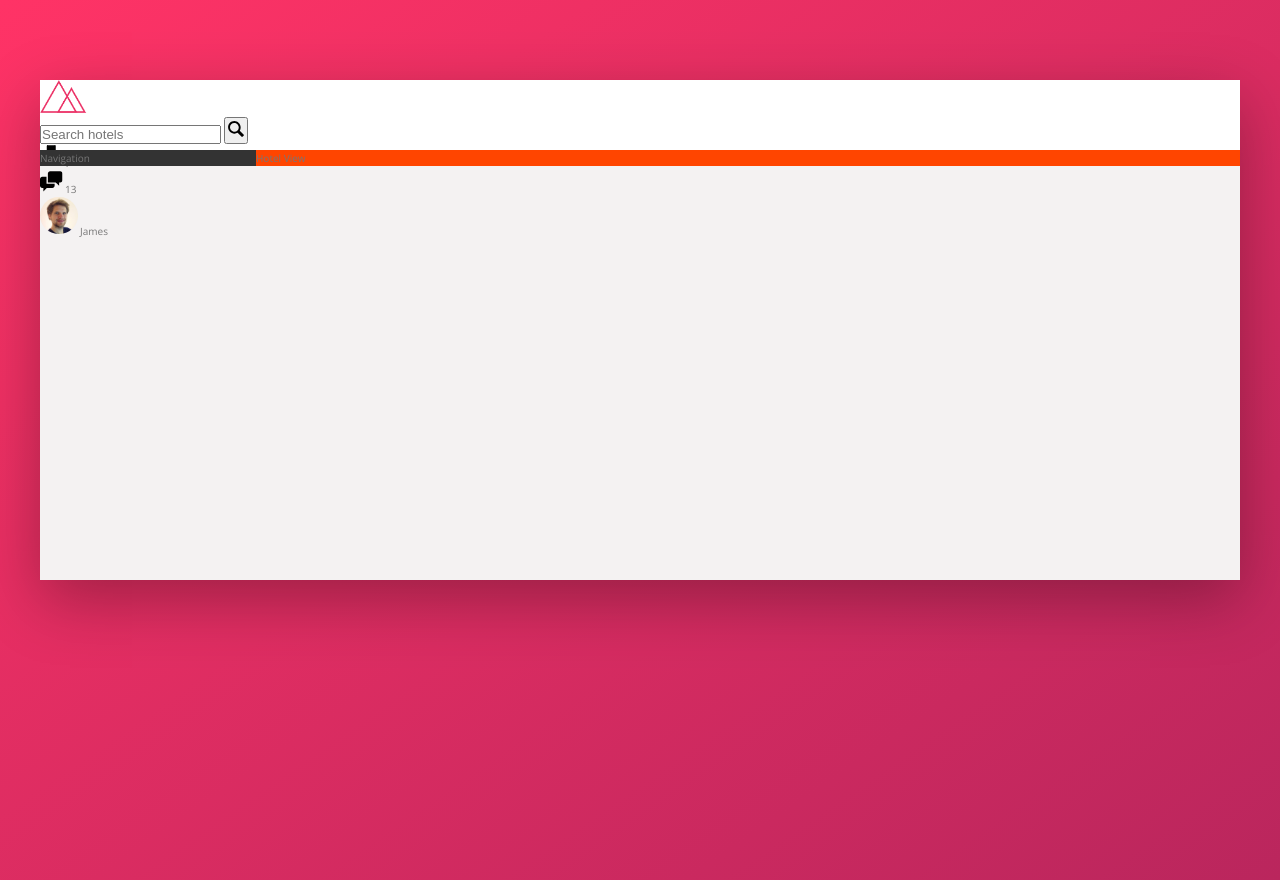
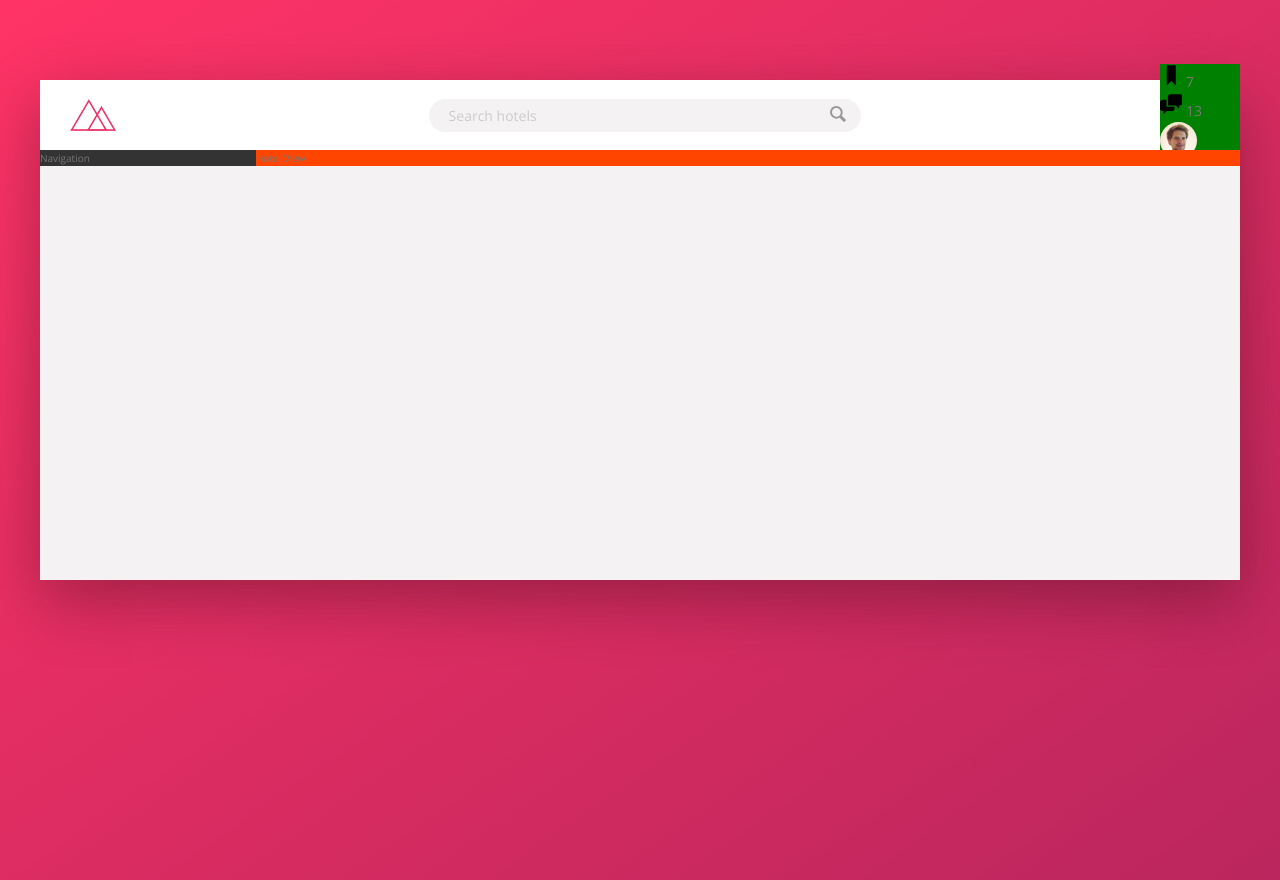
Before and after one commit to abodbazyan/Trillo-Design, a website: page index.html in a window 1280 px wide. Drawn offline with nearby package versions, Linux system fonts and the light colour scheme.

Commit message:
Styling the search-bar

```diff
--- a/sass/_components.scss
+++ b/sass/_components.scss
@@ -4,26 +4,74 @@
 // LOGO
 .logo {
   height: 3.25rem;
+  margin-left: 3rem;
 }
 
 /////////////////////////////////////////
 // SEARCH
 .search {
+  flex: 0 0 40%;
+
+  display: flex;
+  align-items: center;
+  justify-content: center;
+
   &__input {
+    font-family: inherit;
+    font-size: inherit;
+    background-color: var(--color-grey-light-2);
+    border: none;
+    padding: 0.7rem 2rem;
+    border-radius: 100px;
+    width: 90%;
+    transition: all 0.2s;
+    margin-right: -3.25rem;
+
+    &:focus {
+      outline: none;
+      width: 100%;
+      background-color: var(--color-grey-light-3);
+    }
+
+    &::-webkit-input-placeholder {
+      font-weight: 100;
+      color: var(--color-grey-light-4);
+    }
+  }
+
+  &__input:focus + &__button {
+    background-color: var(--color-grey-light-3);
   }
 
   &__button {
+    border: none;
+    background-color: var(--color-grey-light-2);
+
+    &:focus {
+      outline: none;
+    }
+
+    &:active {
+      transform: translateY(2px);
+    }
+
+    &:hover {
+      cursor: pointer;
+    }
   }
 
   &__icon {
     height: 2rem;
     width: 2rem;
+    fill: var(--color-grey-dark-3);
   }
 }
 
 /////////////////////////////////////////
 // USER NAVIGATION
 .user-nav {
+  background-color: green;
+
   &__icon-box {
   }
 
--- a/sass/_layout.scss
+++ b/sass/_layout.scss
@@ -8,9 +8,14 @@
 }
 
 .header {
+  font-size: 1.4rem;
   height: 7rem;
   background-color: #fff;
   border-bottom: var(--color-grey-light-2);
+
+  display: flex;
+  justify-content: space-between;
+  align-items: center;
 }
 
 .content {
```
Also changed, not shown: css/style.css.
